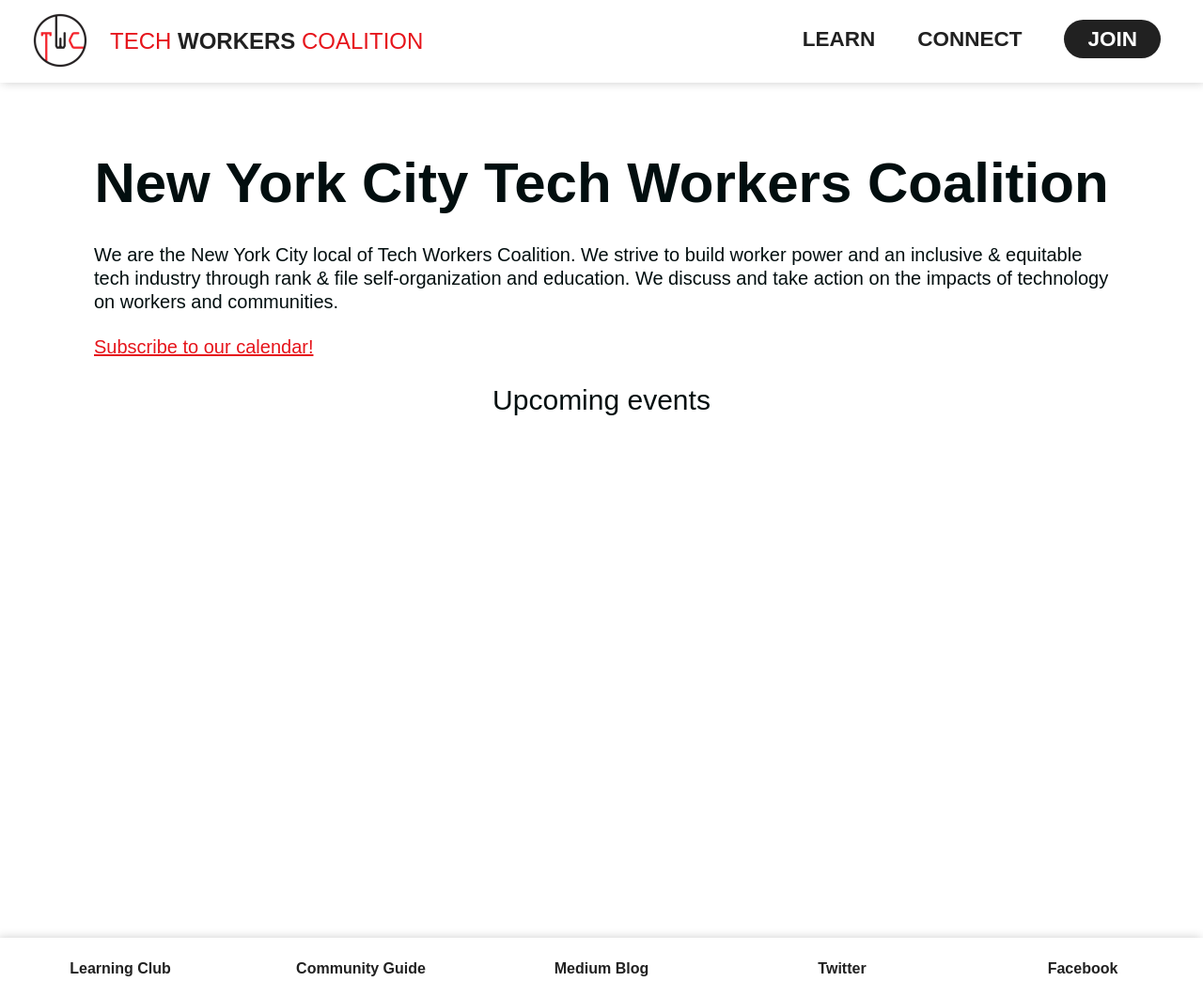
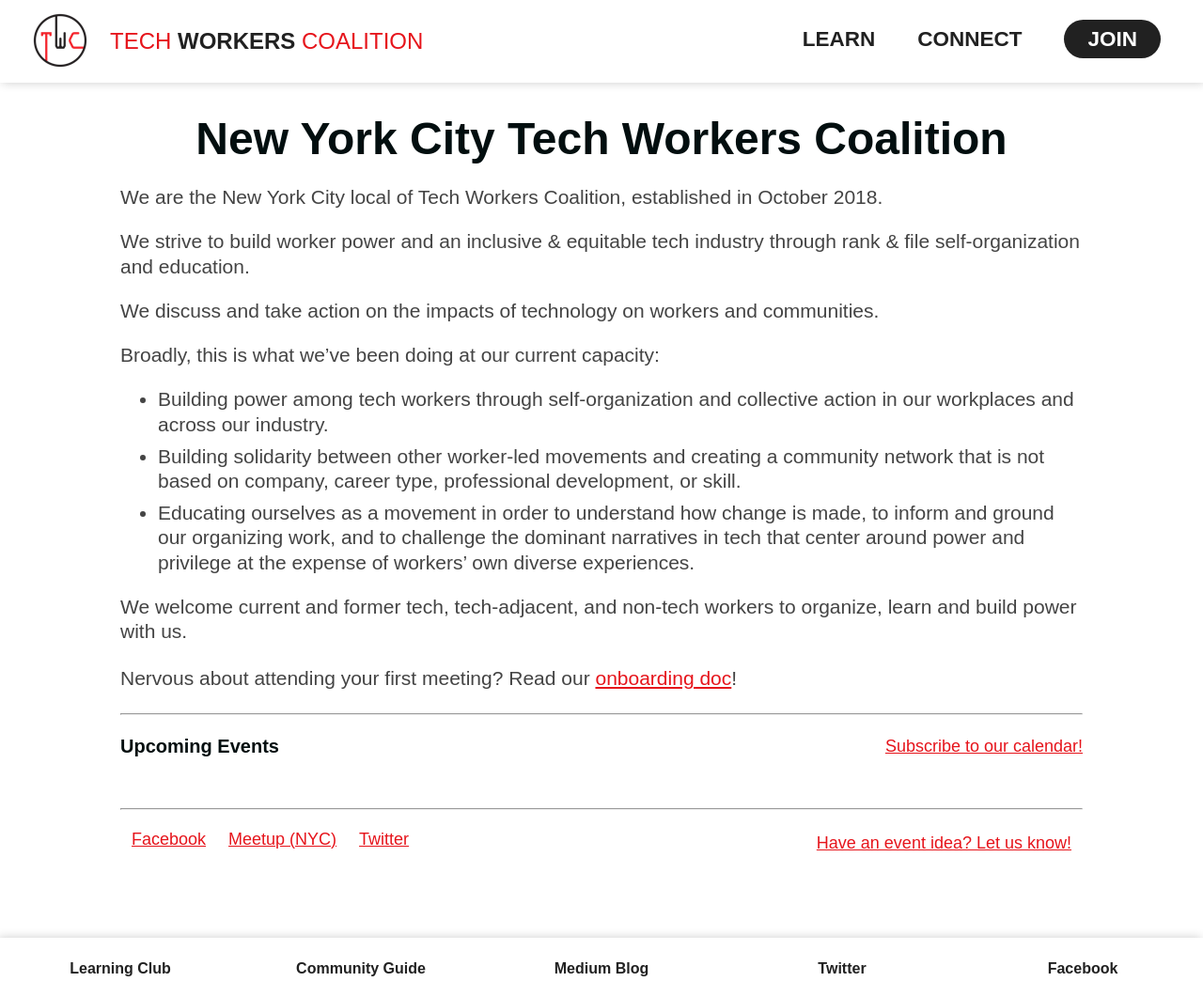
Before and after one commit to techworkersco/twc-site, a Jekyll site: the page built from nyc-home.md, in a window 1280 px wide and 1061 px high. Shown: the whole window at 94% size. Built offline with Jekyll 4.4.1, drawn with Linux system fonts in a browser that asks for light colours; nearby versions of some CDN libraries.

Commit message:
update nyc page with better description, calendar + links

```diff
--- a/nyc-home.md
+++ b/nyc-home.md
@@ -1,42 +1,81 @@
 ---
 layout: page
-title: NYC Local
+title: Tech Workers Coalition NYC Local
 permalink: /nyc/
 ---
+<style>.event{padding:24px}.event:nth-child(odd){background:#f8f8f8}.event div,.event h3{margin:0 0 5px}.flex{align-items:center;display:flex}.jBetween{justify-content:space-between}.eventMeta b{font-size:16px}.event a{line-height:1}.event p{color:#444;font-size:18px;line-height:24px;margin:0;max-width:960px}#calendarContainer{padding:0 0 20px}.social{list-style:none;margin:0;padding:0}.bottomLinks a{display:block;font-size:18px;line-height:1;padding:12px}.calendarLink{display:block;font-size:18px;line-height:1}.marg{margin:0 5px}.pad{padding:12px 0 24px}.main-wrapper main{max-width:1024px;padding-left:1.5em;padding-right:1.5em}#new-york-city-tech-workers-coalition{font-size:48px;line-height:56px;margin:0}.blurb{color:#444;font-size:21px;line-height:32px}@media screen and (max-width:920px){.header .supporting-links li:nth-child(1),.header .supporting-links li:nth-child(2){display:none}}@media screen and (max-width:640px){.header .supporting-links li:nth-child(1),.header .supporting-links li:nth-child(2),.header .work{display:none}#new-york-city-tech-workers-coalition{font-size:32px;line-height:36px}.clamp{-webkit-box-orient:vertical;-webkit-line-clamp:3;display:-webkit-box;overflow:hidden}.calendarLink{margin:12px 0 0}.hideMobile{display:none}.flex{align-items:initial;flex-direction:column}.event{padding:12px}.bottomLinks a{padding:6px 0}}</style>
 
 # New York City Tech Workers Coalition
 
-We are the New York City local of Tech Workers Coalition. We strive to build worker power and an inclusive & equitable tech industry through rank & file self-organization and education. We discuss and take action on the impacts of technology on workers and communities.
+<div class="blurb">
+  <p>
+    We are the New York City local of Tech Workers Coalition, established in October 2018.
+  </p>
+  <p>We strive to build worker power and an inclusive & equitable tech industry through rank & file self-organization and education.
+  </p>
+  <p>We discuss and take action on the impacts of technology on workers and communities.</p>
+  <p>Broadly, this is what we’ve been doing at our current capacity:</p>
+  <ul>
+    <li>Building power among tech workers through self-organization and collective action in our workplaces and across our industry.</li>
+    <li>Building solidarity between other worker-led movements and creating a community network that is not based on company, career type, professional development, or skill.</li>
+    <li>Educating ourselves as a movement in order to understand how change is made, to inform and ground our organizing work, and to challenge the dominant narratives in tech that center around power and privilege at the expense of workers’ own diverse experiences.</li>
+  </ul>
+  <p>We welcome current and former tech, tech-adjacent, and non-tech workers to organize, learn and build power with us.</p>
+  <p>Nervous about attending your first meeting? Read our <a href="https://docs.google.com/document/d/1jvRbOb6MruP_dpL9G0Gk9LlILhYdNlgVEuCEhiu-UKY/edit">onboarding doc</a>!</p>
+</div>
 
-[Subscribe to our calendar!](https://calendar.google.com/calendar?cid=dGVjaHdvcmtlcnNjb2FsaXRpb25ueWNAZ21haWwuY29t){: .calendarlink }
+<hr />
 
-## Upcoming events
+<div class="flex jBetween pad">
+  <b>Upcoming Events</b>
+  <a class="calendarLink" href="https://calendar.google.com/calendar?cid=dGVjaHdvcmtlcnNjb2FsaXRpb25ueWNAZ21haWwuY29t">
+    Subscribe to our calendar!
+  </a>
+</div>
 
-<div id='calendar-container'></div>
+<div id='calendarContainer'></div>
+
+<hr />
+
+<div class="flex jBetween bottomLinks">
+  <ul class="flex social">
+   <li><a href="https://www.facebook.com/TechWorkersCoalition">Facebook</a></li>
+   <li><a href="https://www.meetup.com/Tech-Workers-Coalition-NYC">Meetup (NYC)</a></li>
+   <li><a href="https://twitter.com/techworkersco)">Twitter</a></li>
+  </ul>
+  <a href="https://docs.google.com/forms/d/e/1FAIpQLSeV4tzvOnYpzfXekaLPqWmIyT09YwNsFa5EEEbmybvT7zXXmw/viewform">
+    Have an event idea? Let us know!
+  </a>
+</div>
 
 <script src="https://cdnjs.cloudflare.com/ajax/libs/moment.js/2.24.0/moment.min.js"></script>
 <script>
   const apikey = 'AIzaSyBOuYD41nxrqEFFqrT_M3TgbYVl14BJuc4';
   const calendarUrl = `https://www.googleapis.com/calendar/v3/calendars/techworkerscoalitionnyc@gmail.com/events?key=${apikey}`;
 
-  const calendarContainer = document.getElementById('calendar-container');
+  const calendarContainer = document.getElementById('calendarContainer');
 
   const dateTime2Date = dateString => new Date(new Date(dateString).toDateString());
 
   const showCalendarEvents = json => {
-    const events = json
-      .items
+    const items = json.items || [];
+    const events = items
       .filter(event => dateTime2Date(event.start.dateTime) >= dateTime2Date(Date.now()))
       .sort((a,b) => new Date(a.start.dateTime) - new Date(b.start.dateTime));
 
     for (const event of events) {
       const eventDiv = document.createElement('div');
-      const start = moment(event.start.dateTime).format('LLLL')
+      const start = moment(event.start.dateTime).format('LLLL');
+      eventDiv.className = 'event';
 
       const eventMarkup = `
-        <h3>${event.summary}</h3>
-        <h3><a href='${event.htmlLink}'>${start}</a></h3>
-        <div>${event.location}</div>
+        <h3><a href='${event.htmlLink}'>${event.summary}</a></h3>
+        <div class="eventMeta flex">
+          <b>${start}</b>
+          <span class="marg hideMobile">|</span>
+          <b>${event.location || 'Location To Be Determined'}</b>
+        </div>
+        ${event.description ? `<p class="clamp">${event.description}</p>` : ''}
       `;
 
       eventDiv.innerHTML = eventMarkup;
```
